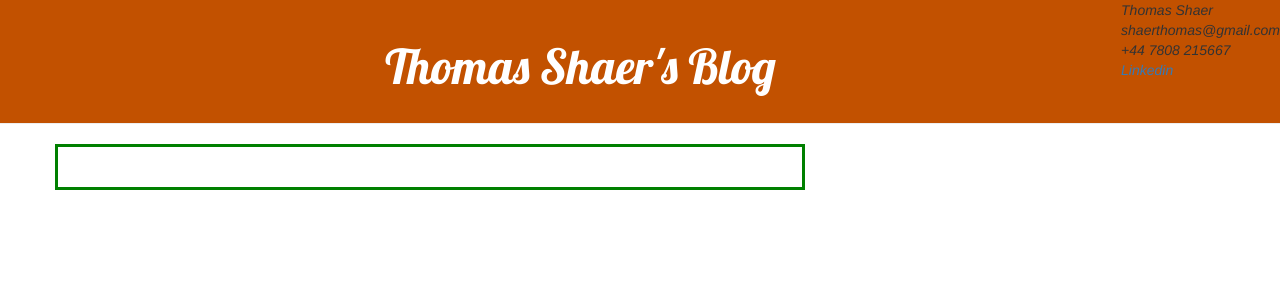
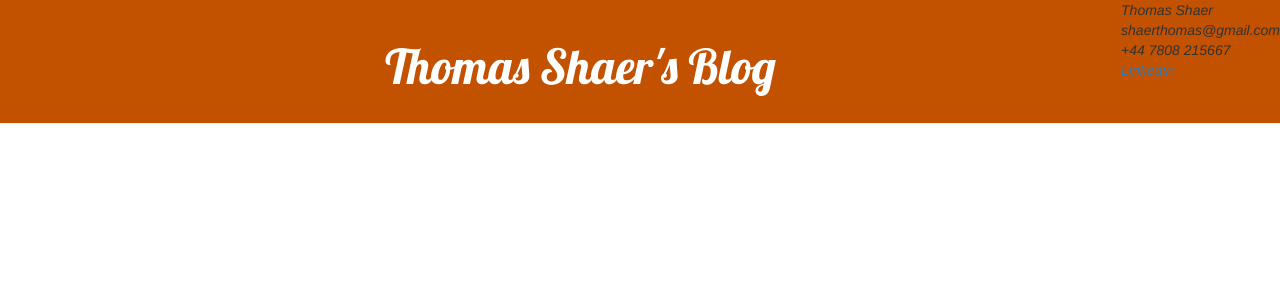
Before and after one commit to ThomasShaer/my-first-blog, a Django app: template blog/templates/blog/post_detail.html in a window 1280 px wide. Shown: the top 300 px of the page. Run offline with Django 3.2, Linux system fonts and the light colour scheme; the template is opened without the code that fills it, so the values that code supplies are empty; some libraries are stand-ins or nearby versions.

Commit message:
Added blogs

```diff
--- a/blog/static/css/blog.css
+++ b/blog/static/css/blog.css
@@ -43,12 +43,10 @@ h1, h2, h3, h4 {
 
 .post {
   margin: auto;
-  border: 3px solid green;
   padding: 10px;
 }
 
 .post h2 a, .post h2 a:visited {
      margin: auto;
-  border: 3px solid green;
   padding: 10px;
 }
```
